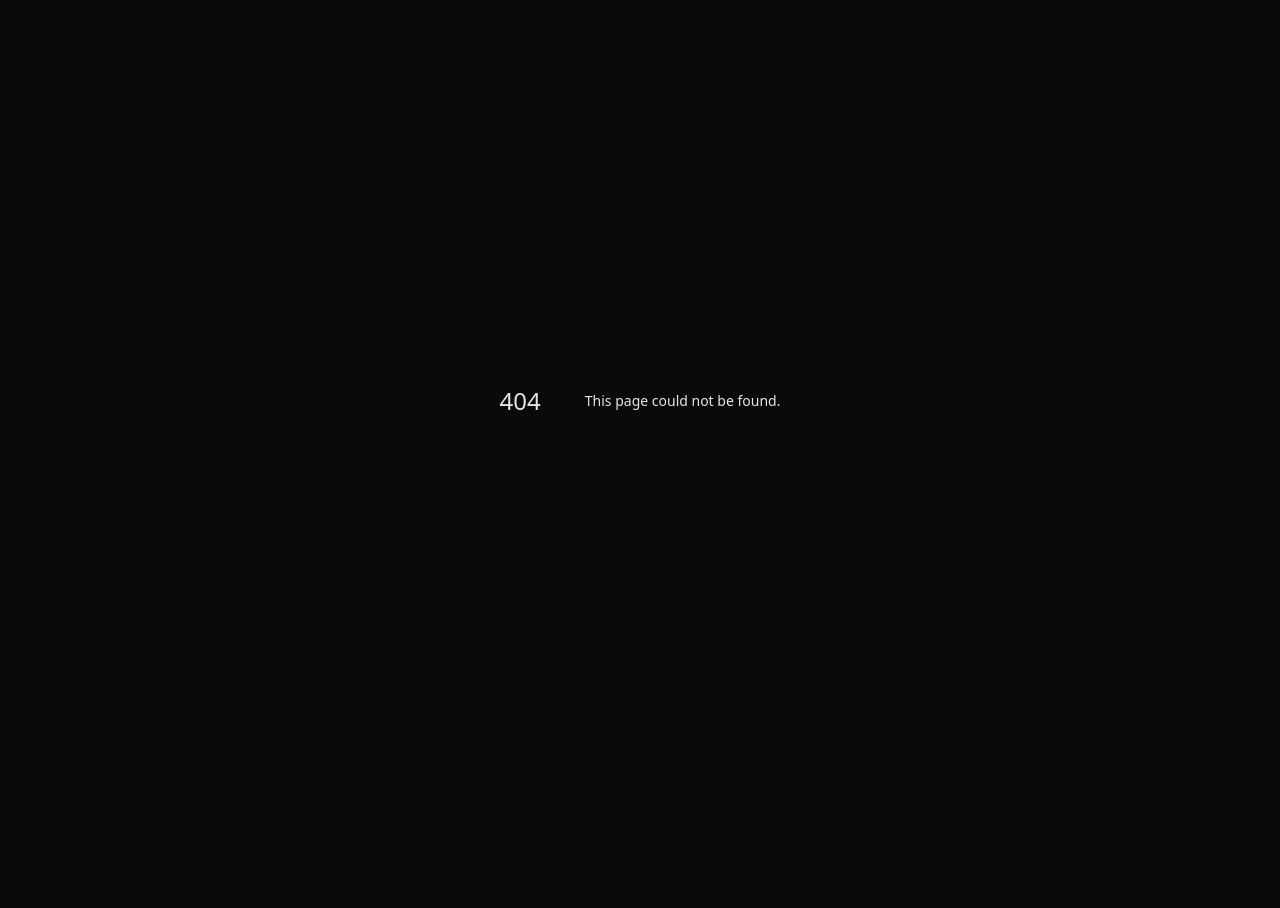
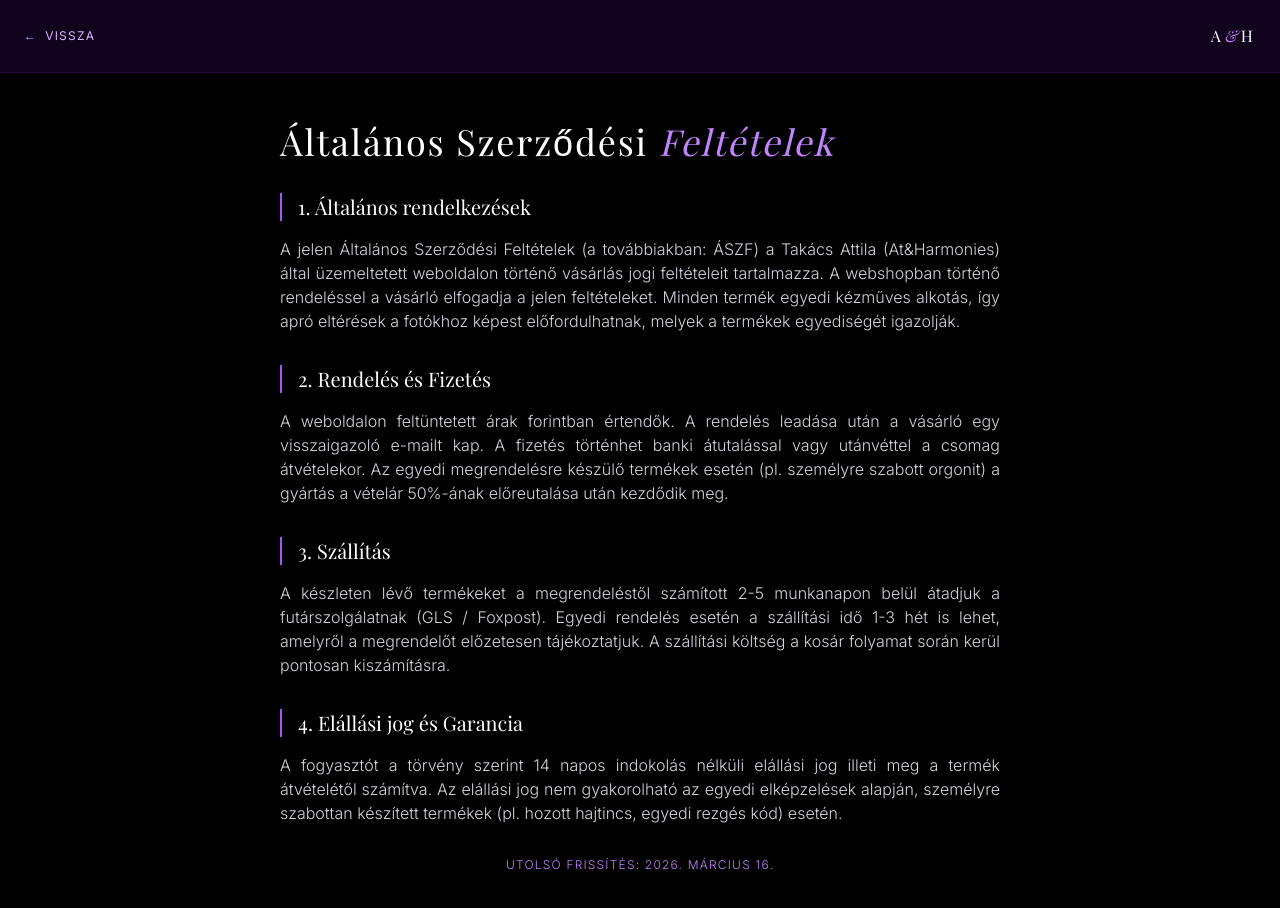
Before and after one commit to faqulord/Tak-cs-Attila-, a Next.js app: page /aszf in a window 1280 px wide. Before the commit this address had no page. Shown: the top 908 px of the page. Before the commit the page ends 800 px from the top, so only its background shows below. Built offline with nearby package versions, Linux system fonts and the light colour scheme; a web font is replaced by a local one.

Commit message:
Create app/aszf/page.tsx

```diff
--- /dev/null
+++ b/app/aszf/page.tsx
@@ -0,0 +1,58 @@
+import React from 'react';
+import Link from 'next/link';
+
+export default function AszfPage() {
+  return (
+    <main className="min-h-screen bg-black text-white font-sans selection:bg-purple-500 selection:text-white pb-20">
+
+      <div className="p-6 border-b border-purple-900/30 bg-purple-950/30 flex justify-between items-center sticky top-0 z-50 backdrop-blur-md">
+        <Link href="/" className="text-purple-300 hover:text-white text-xs uppercase tracking-widest flex items-center gap-2 transition-colors">
+          <span>←</span> Vissza
+        </Link>
+        <span className="font-serif tracking-[0.2em] text-white">A<span className="text-purple-400 italic">&</span>H</span>
+      </div>
+
+      <div className="max-w-3xl mx-auto px-6 mt-12">
+        <h1 className="text-3xl md:text-4xl font-serif text-white tracking-wider mb-8">
+          Általános Szerződési <span className="text-purple-400 italic">Feltételek</span>
+        </h1>
+
+        <div className="space-y-8 text-gray-300 font-light text-sm md:text-base leading-relaxed text-justify">
+
+          <section>
+            <h2 className="text-xl font-serif text-white mb-4 border-l-2 border-purple-500 pl-4">1. Általános rendelkezések</h2>
+            <p>
+              A jelen Általános Szerződési Feltételek (a továbbiakban: ÁSZF) a Takács Attila (At&Harmonies) által üzemeltetett weboldalon történő vásárlás jogi feltételeit tartalmazza. A webshopban történő rendeléssel a vásárló elfogadja a jelen feltételeket. Minden termék egyedi kézműves alkotás, így apró eltérések a fotókhoz képest előfordulhatnak, melyek a termékek egyediségét igazolják.
+            </p>
+          </section>
+
+          <section>
+            <h2 className="text-xl font-serif text-white mb-4 border-l-2 border-purple-500 pl-4">2. Rendelés és Fizetés</h2>
+            <p>
+              A weboldalon feltüntetett árak forintban értendők. A rendelés leadása után a vásárló egy visszaigazoló e-mailt kap. A fizetés történhet banki átutalással vagy utánvéttel a csomag átvételekor. Az egyedi megrendelésre készülő termékek esetén (pl. személyre szabott orgonit) a gyártás a vételár 50%-ának előreutalása után kezdődik meg.
+            </p>
+          </section>
+
+          <section>
+            <h2 className="text-xl font-serif text-white mb-4 border-l-2 border-purple-500 pl-4">3. Szállítás</h2>
+            <p>
+              A készleten lévő termékeket a megrendeléstől számított 2-5 munkanapon belül átadjuk a futárszolgálatnak (GLS / Foxpost). Egyedi rendelés esetén a szállítási idő 1-3 hét is lehet, amelyről a megrendelőt előzetesen tájékoztatjuk. A szállítási költség a kosár folyamat során kerül pontosan kiszámításra.
+            </p>
+          </section>
+
+          <section>
+            <h2 className="text-xl font-serif text-white mb-4 border-l-2 border-purple-500 pl-4">4. Elállási jog és Garancia</h2>
+            <p>
+              A fogyasztót a törvény szerint 14 napos indokolás nélküli elállási jog illeti meg a termék átvételétől számítva. Az elállási jog nem gyakorolható az egyedi elképzelések alapján, személyre szabottan készített termékek (pl. hozott hajtincs, egyedi rezgés kód) esetén.
+            </p>
+          </section>
+
+          <p className="text-xs text-purple-400 mt-12 uppercase tracking-widest text-center">
+            Utolsó frissítés: 2026. március 16.
+          </p>
+
+        </div>
+      </div>
+    </main>
+  );
+}
```
